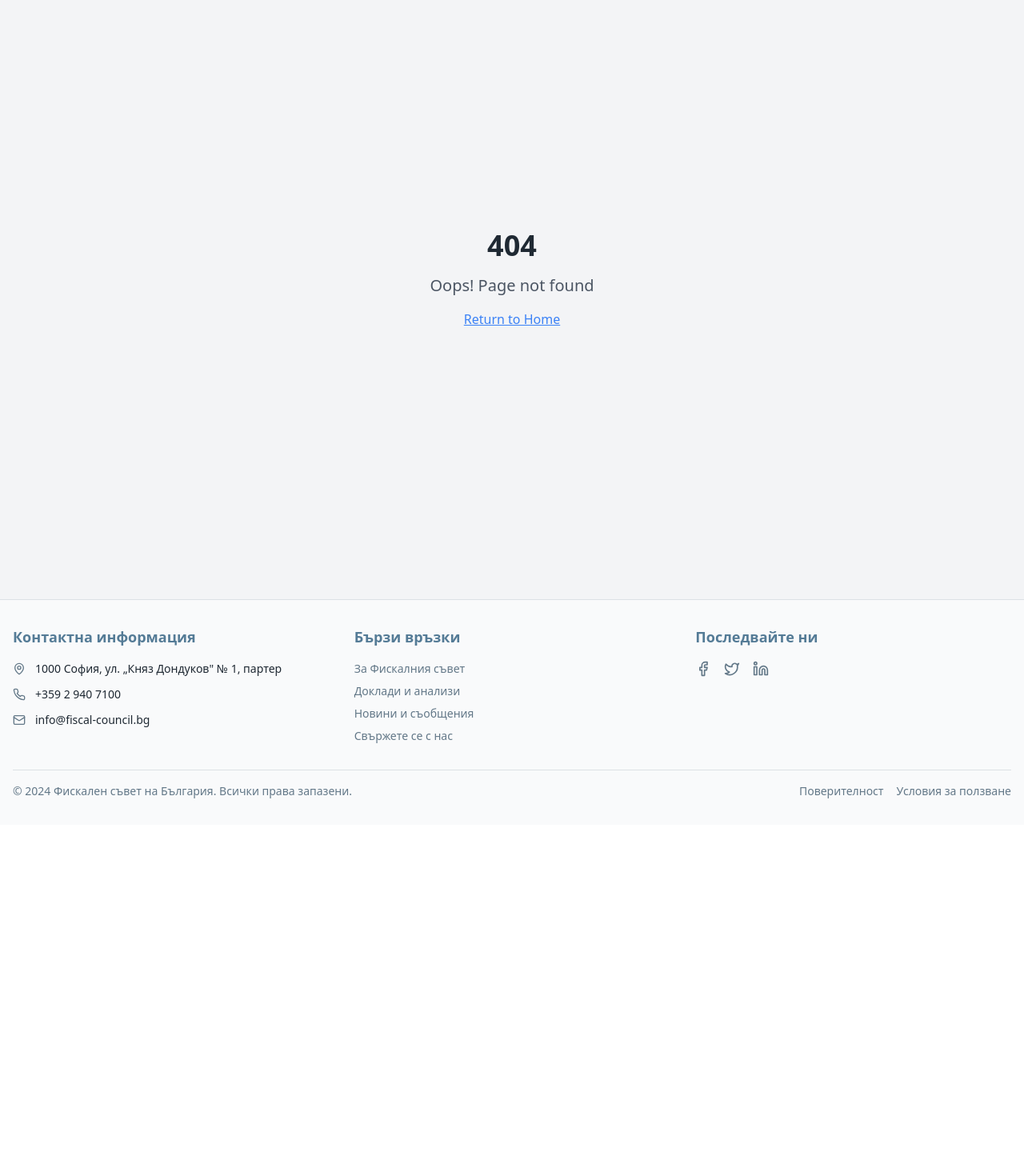
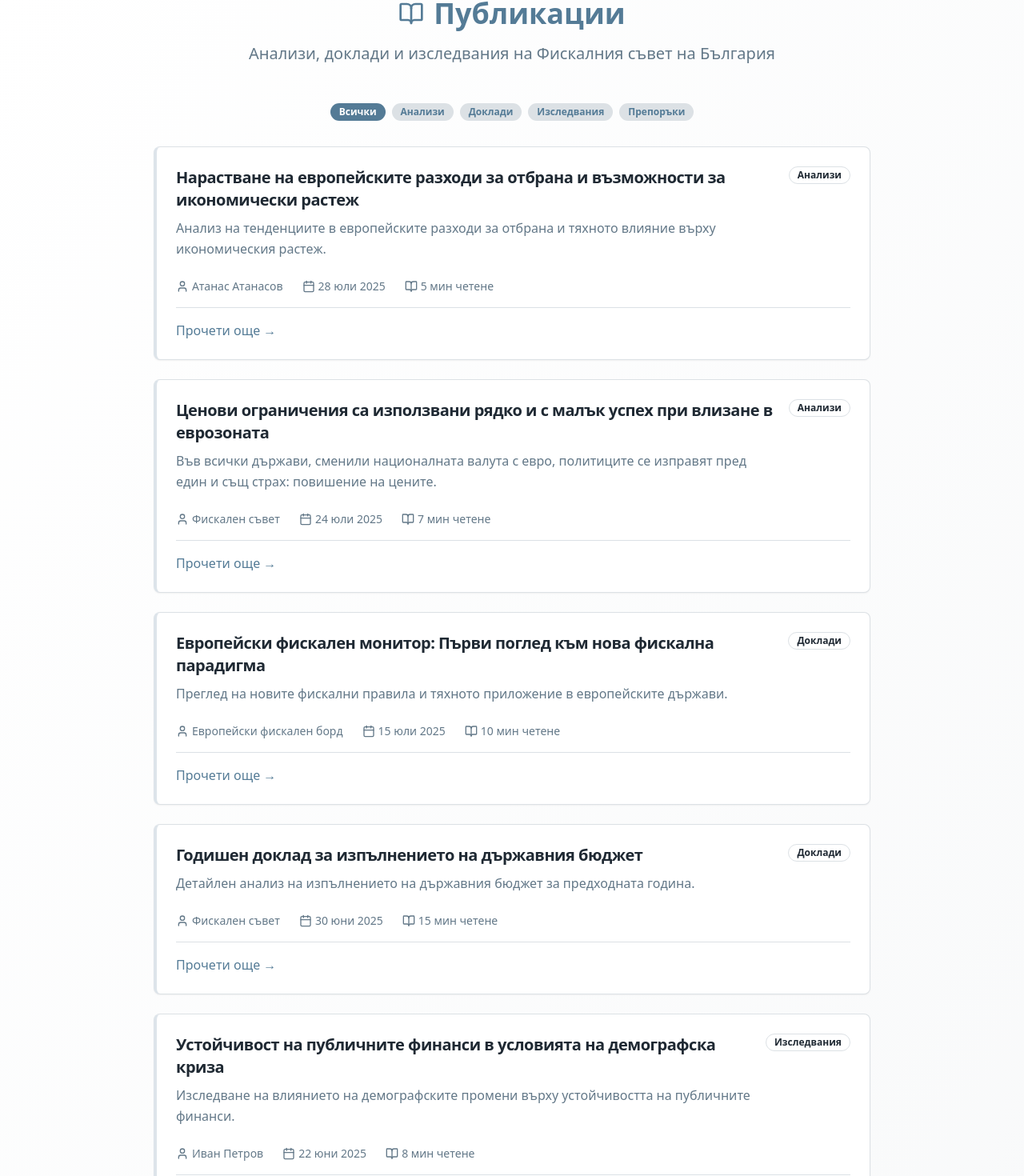
Before and after one commit to icygendev/fiscal-council, a React (Vite) app: page /publications in a window 1280 px wide. Shown: the part 116-1586 px from the top of the page at 80% size. Before the commit the page ends 1147 px from the top, so only its background shows below. Built offline with nearby package versions, Linux system fonts and the light colour scheme.

Commit message:
Add "Publications" section and move "Useful Links"
Replaces the "Useful Links" menu item with a new "Publications" section. The content for this new section will be fetched from the provided URL. The "Useful Links" menu item will be moved to the footer.

```diff
--- a/src/App.tsx
+++ b/src/App.tsx
@@ -14,6 +14,7 @@ import History from "./pages/History";
 import News from "./pages/News";
 import Reports from "./pages/Reports";
 import RegulatoryFramework from "./pages/RegulatoryFramework";
+import Publications from "./pages/Publications";
 import UsefulLinks from "./pages/UsefulLinks";
 import Contacts from "./pages/Contacts";
 import NotFound from "./pages/NotFound";
@@ -37,6 +38,7 @@ const App = () => (
             <Route path="/history" element={<History />} />
             <Route path="/news" element={<News />} />
             <Route path="/reports" element={<Reports />} />
+            <Route path="/publications" element={<Publications />} />
             <Route path="/regulatory-framework" element={<RegulatoryFramework />} />
             <Route path="/useful-links" element={<UsefulLinks />} />
             <Route path="/contacts" element={<Contacts />} />
--- a/src/components/Footer.tsx
+++ b/src/components/Footer.tsx
@@ -32,33 +32,49 @@ const Footer = () => {
           {/* Quick Links */}
           <div>
             <h3 className="text-lg font-semibold text-primary mb-4">
-              Бързи връзки
+              Полезни връзки
             </h3>
             <div className="space-y-2">
-              <Link
-                to="/about"
+              <a
+                href="https://www.minfin.bg"
+                target="_blank"
+                rel="noopener noreferrer"
                 className="block text-sm text-muted-foreground hover:text-primary transition-colors"
               >
-                За Фискалния съвет
-              </Link>
-              <Link
-                to="/reports"
+                Министерство на финансите
+              </a>
+              <a
+                href="https://www.parliament.bg"
+                target="_blank"
+                rel="noopener noreferrer"
                 className="block text-sm text-muted-foreground hover:text-primary transition-colors"
               >
-                Доклади и анализи
-              </Link>
-              <Link
-                to="/news"
+                Народно събрание
+              </a>
+              <a
+                href="https://www.bnb.bg"
+                target="_blank"
+                rel="noopener noreferrer"
                 className="block text-sm text-muted-foreground hover:text-primary transition-colors"
               >
-                Новини и съобщения
-              </Link>
-              <Link
-                to="/contacts"
+                Българска народна банка
+              </a>
+              <a
+                href="https://www.nsi.bg"
+                target="_blank"
+                rel="noopener noreferrer"
                 className="block text-sm text-muted-foreground hover:text-primary transition-colors"
               >
-                Свържете се с нас
-              </Link>
+                Национален статистически институт
+              </a>
+              <a
+                href="https://ec.europa.eu/info/business-economy-euro/economic-and-fiscal-policy-coordination_en"
+                target="_blank"
+                rel="noopener noreferrer"
+                className="block text-sm text-muted-foreground hover:text-primary transition-colors"
+              >
+                Европейска комисия - Икономическа политика
+              </a>
             </div>
           </div>
 
--- a/src/components/Header.tsx
+++ b/src/components/Header.tsx
@@ -36,8 +36,8 @@ const Header = () => {
     },
     { name: "Новини", path: "/news" },
     { name: "Доклади", path: "/reports" },
+    { name: "Публикации", path: "/publications" },
     { name: "Нормативна база", path: "/regulatory-framework" },
-    { name: "Полезни връзки", path: "/useful-links" },
     { name: "Контакти", path: "/contacts" },
   ];
 
--- /dev/null
+++ b/src/pages/Publications.tsx
@@ -0,0 +1,148 @@
+import { Card, CardContent, CardDescription, CardHeader, CardTitle } from "@/components/ui/card";
+import { Badge } from "@/components/ui/badge";
+import { BookOpen, Calendar, User } from "lucide-react";
+
+const Publications = () => {
+  const publications = [
+    {
+      id: 1,
+      title: "Нарастване на европейските разходи за отбрана и възможности за икономически растеж",
+      author: "Атанас Атанасов",
+      date: "28 юли 2025",
+      excerpt: "Анализ на тенденциите в европейските разходи за отбрана и тяхното влияние върху икономическия растеж.",
+      readTime: "5 мин четене",
+      category: "Анализи"
+    },
+    {
+      id: 2,
+      title: "Ценови ограничения са използвани рядко и с малък успех при влизане в еврозоната",
+      author: "Фискален съвет",
+      date: "24 юли 2025",
+      excerpt: "Във всички държави, сменили националната валута с евро, политиците се изправят пред един и същ страх: повишение на цените.",
+      readTime: "7 мин четене",
+      category: "Анализи"
+    },
+    {
+      id: 3,
+      title: "Европейски фискален монитор: Първи поглед към нова фискална парадигма",
+      author: "Европейски фискален борд",
+      date: "15 юли 2025",
+      excerpt: "Преглед на новите фискални правила и тяхното приложение в европейските държави.",
+      readTime: "10 мин четене",
+      category: "Доклади"
+    },
+    {
+      id: 4,
+      title: "Годишен доклад за изпълнението на държавния бюджет",
+      author: "Фискален съвет",
+      date: "30 юни 2025",
+      excerpt: "Детайлен анализ на изпълнението на държавния бюджет за предходната година.",
+      readTime: "15 мин четене",
+      category: "Доклади"
+    },
+    {
+      id: 5,
+      title: "Устойчивост на публичните финанси в условията на демографска криза",
+      author: "Иван Петров",
+      date: "22 юни 2025",
+      excerpt: "Изследване на влиянието на демографските промени върху устойчивостта на публичните финанси.",
+      readTime: "8 мин четене",
+      category: "Изследвания"
+    },
+    {
+      id: 6,
+      title: "Мониторинг на фискалните правила и препоръки за подобрения",
+      author: "Мария Георгиева",
+      date: "10 юни 2025",
+      excerpt: "Анализ на прилагането на фискалните правила и предложения за тяхното усъвършенстване.",
+      readTime: "6 мин четене",
+      category: "Препоръки"
+    }
+  ];
+
+  const categories = ["Всички", "Анализи", "Доклади", "Изследвания", "Препоръки"];
+
+  return (
+    <div className="min-h-screen bg-gradient-to-br from-background to-secondary/20">
+      <div className="container mx-auto px-4 py-12">
+        <div className="max-w-4xl mx-auto">
+          <div className="text-center mb-12">
+            <div className="flex items-center justify-center mb-4">
+              <BookOpen className="w-8 h-8 text-primary mr-3" />
+              <h1 className="text-4xl font-bold text-primary">Публикации</h1>
+            </div>
+            <p className="text-xl text-muted-foreground max-w-2xl mx-auto">
+              Анализи, доклади и изследвания на Фискалния съвет на България
+            </p>
+          </div>
+
+          {/* Categories Filter */}
+          <div className="flex flex-wrap justify-center gap-2 mb-8">
+            {categories.map((category) => (
+              <Badge
+                key={category}
+                variant={category === "Всички" ? "default" : "secondary"}
+                className="cursor-pointer hover:bg-primary/20 transition-colors"
+              >
+                {category}
+              </Badge>
+            ))}
+          </div>
+
+          {/* Publications Grid */}
+          <div className="grid gap-6">
+            {publications.map((publication) => (
+              <Card key={publication.id} className="group hover:shadow-lg transition-all duration-300 border-l-4 border-l-primary/20 hover:border-l-primary">
+                <CardHeader>
+                  <div className="flex items-start justify-between gap-4">
+                    <div className="flex-1">
+                      <CardTitle className="text-xl group-hover:text-primary transition-colors mb-2">
+                        {publication.title}
+                      </CardTitle>
+                      <CardDescription className="text-base leading-relaxed">
+                        {publication.excerpt}
+                      </CardDescription>
+                    </div>
+                    <Badge variant="outline" className="shrink-0">
+                      {publication.category}
+                    </Badge>
+                  </div>
+                </CardHeader>
+                <CardContent>
+                  <div className="flex items-center gap-6 text-sm text-muted-foreground">
+                    <div className="flex items-center gap-1">
+                      <User className="w-4 h-4" />
+                      <span>{publication.author}</span>
+                    </div>
+                    <div className="flex items-center gap-1">
+                      <Calendar className="w-4 h-4" />
+                      <span>{publication.date}</span>
+                    </div>
+                    <div className="flex items-center gap-1">
+                      <BookOpen className="w-4 h-4" />
+                      <span>{publication.readTime}</span>
+                    </div>
+                  </div>
+                  <div className="mt-4 pt-4 border-t border-border">
+                    <button className="text-primary hover:text-primary/80 font-medium transition-colors">
+                      Прочети още →
+                    </button>
+                  </div>
+                </CardContent>
+              </Card>
+            ))}
+          </div>
+
+          {/* Load More Button */}
+          <div className="text-center mt-12">
+            <button className="bg-primary text-primary-foreground px-8 py-3 rounded-md hover:bg-primary/90 transition-colors font-medium">
+              Покажи още публикации
+            </button>
+          </div>
+        </div>
+      </div>
+    </div>
+  );
+};
+
+export default Publications;
```
